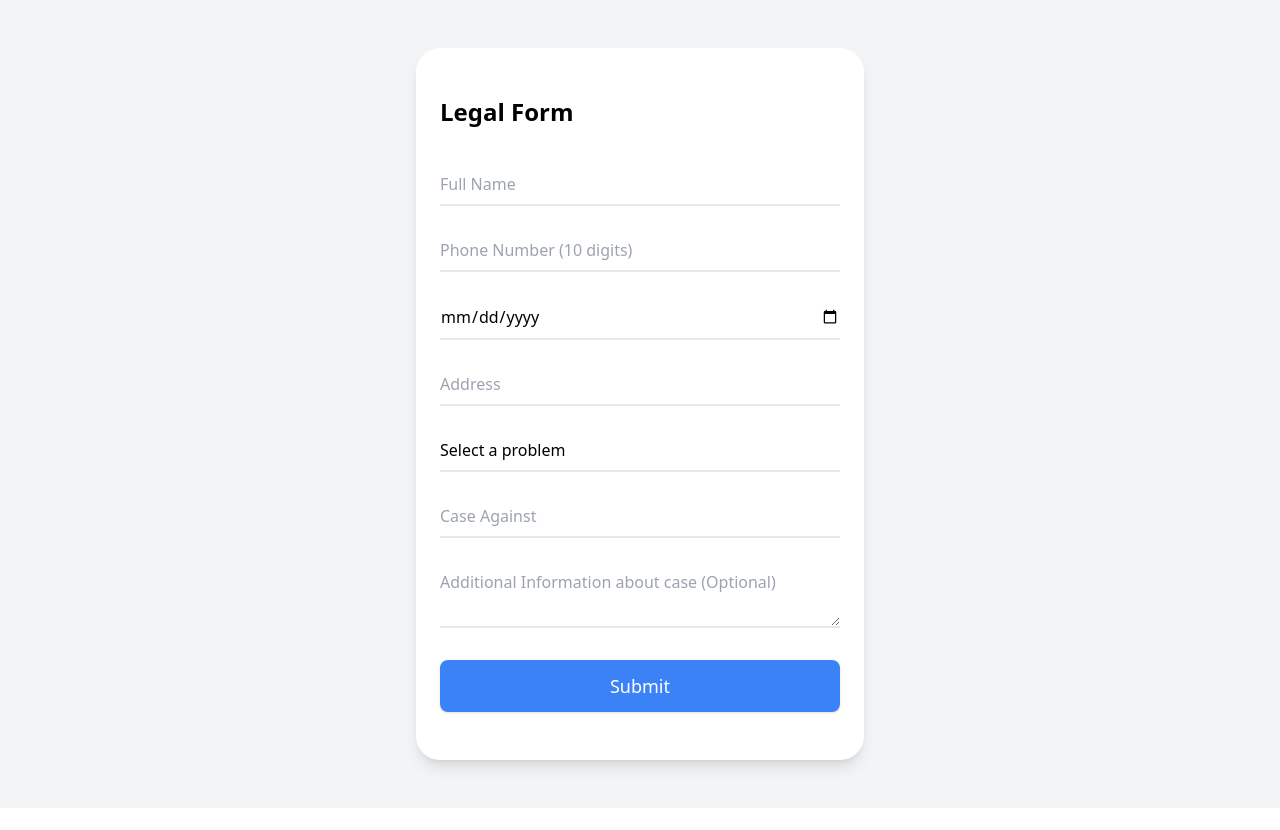
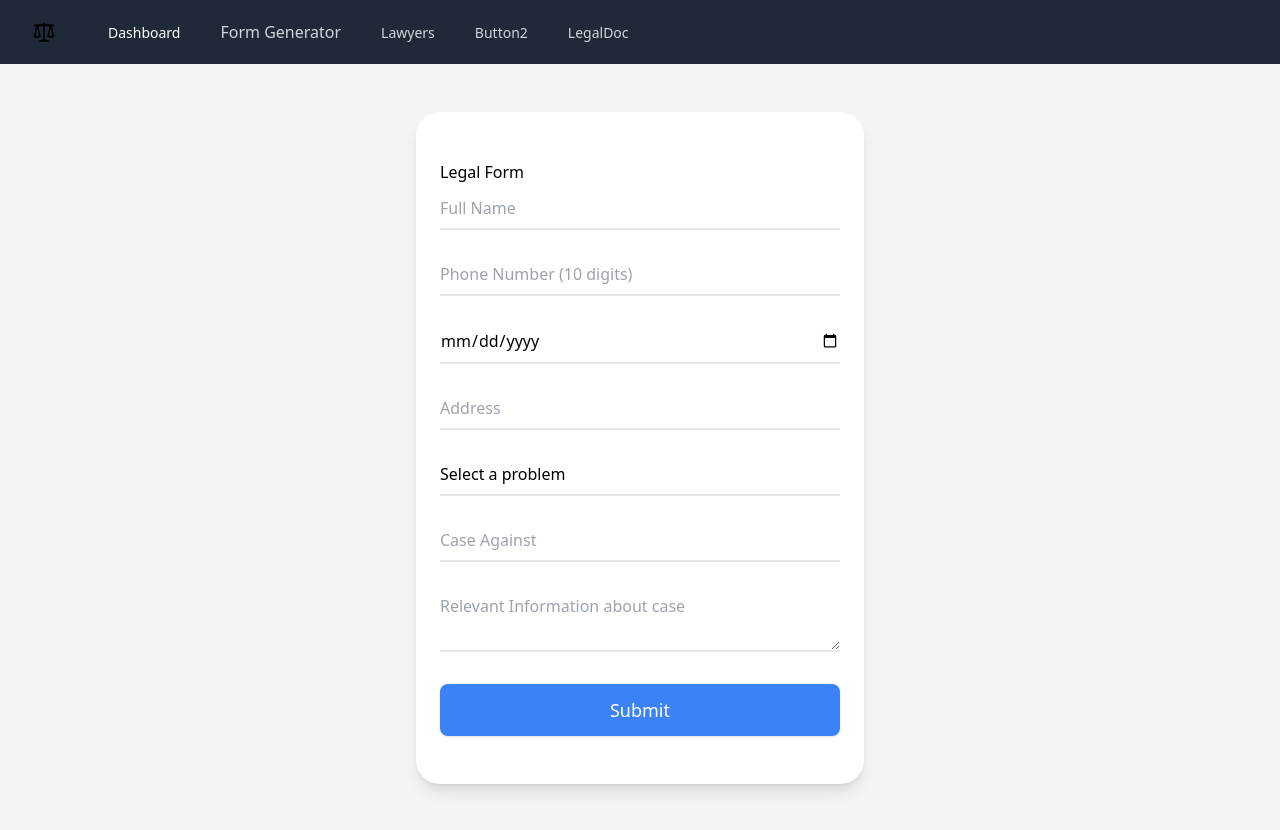
Before and after one commit to Sranjan0208/Simplilegal, a React (Vite) app in the folder client/: page /generator in a window 1280 px wide. Shown: the top 830 px of the page. Before the commit the page ends 808 px from the top, so only its background shows below. Built offline with nearby package versions, Linux system fonts and the light colour scheme.

Commit message:
prompt fix

```diff
--- a/client/src/components/Generator/generatorForm.jsx
+++ b/client/src/components/Generator/generatorForm.jsx
@@ -1,5 +1,6 @@
 import React, { useState } from "react";
 import axios from "axios";
+import Nav from "../Navbar";
 
 const Form = () => {
   const [formData, setFormData] = useState({
@@ -113,16 +114,18 @@ const Form = () => {
     } = formData;
 
     // Constructing the prompt string
-    const promptString = `My name is ${name}. My phone number is ${phoneNumber}. My date of birth is ${dob}. My address is ${address}. My problem is ${problem}. My case against is ${caseAgainst}. Additional information: ${additionalInfo}. Based on this draft a body for the legal notice.`;
+    const promptString = `You are a Lawyer. You do not respond as 'User' or pretend to be 'User'. You only respond once as 'Lawyer'.My name is ${name}. My phone number is ${phoneNumber}. My date of birth is ${dob}. My address is ${address}. My case is related to ${problem}. My case is against ${caseAgainst}. Additional information: ${additionalInfo}. Based on this draft a body for the legal notice.`;
 
     console.log(promptString);
     return promptString;
   };
 
   return (
+    <>
+    <Nav />
     <div className="min-h-screen bg-gray-100 p-0 sm:p-12">
       <div className="mx-auto max-w-md px-6 py-12 bg-white border-0 shadow-lg sm:rounded-3xl">
-        <h1 className="text-2xl font-bold mb-8">Legal Form</h1>
+        <h1 clamossName="text-2xl font-bold mb-8">Legal Form</h1>
         <form id="form" noValidate onSubmit={handleSubmit}>
           <div className="relative z-0 w-full mb-5">
             <input
@@ -243,7 +246,7 @@ const Form = () => {
           <div className="relative z-0 w-full mb-5">
             <textarea
               name="additionalInfo"
-              placeholder="Additional Information about case (Optional)"
+              placeholder="Relevant Information about case "
               value={formData.additionalInfo}
               onChange={handleChange}
               className="pt-3 pb-2 block w-full px-0 mt-0 bg-transparent border-0 border-b-2 appearance-none focus:outline-none focus:ring-0 border-gray-200"
@@ -259,6 +262,7 @@ const Form = () => {
         </form>
       </div>
     </div>
+    </>
   );
 };
 
```
